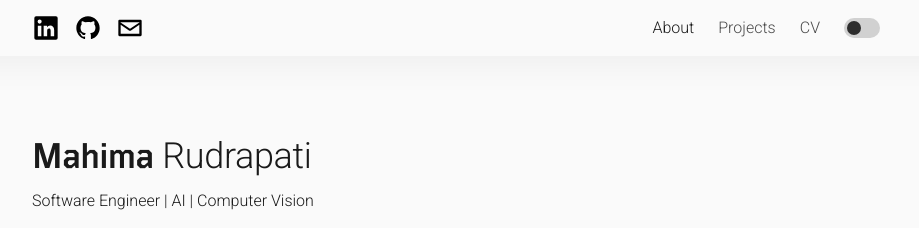
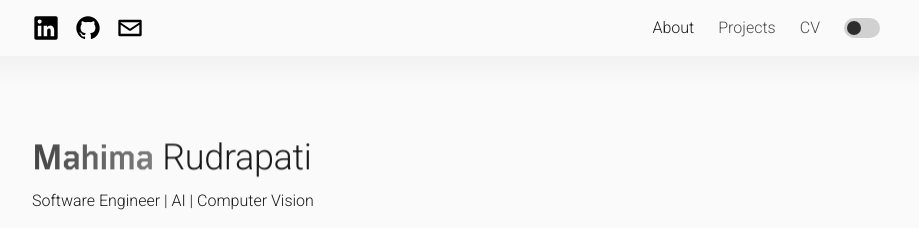
Before and after one commit to blanklavender/my-portfolio, a React (Vite) app: page / in a window 1280 px wide. Shown: the top 228 px of the page, without its empty margins (184-1103 px from the left). Built offline with nearby package versions, Linux system fonts and the light colour scheme.

Commit message:
added floating name

```diff
--- a/src/components/Navbar.tsx
+++ b/src/components/Navbar.tsx
@@ -65,7 +65,7 @@ const Navbar = () => {
             ))}
 
             <a
-              href={"https://drive.google.com/file/d/1vYJ0tsaBFvFXtqgT5e75k_Vxoxu7qsQm/view?usp=drive_link"}
+              href={CV_URL}
               target="_blank"
               rel="noopener noreferrer"
               className="nav-link text-base"
--- a/src/index.css
+++ b/src/index.css
@@ -50,6 +50,12 @@
 	--text-primary: #f0f3f7;
 	--text-secondary: #ccd2da;
 	--card-bg: linear-gradient(180deg, rgba(33, 36, 43, 0.95) 0%, rgba(22, 24, 29, 0.98) 100%);
+	/* Polished silver: bright highlights against the dark page */
+	--metal-name: linear-gradient(
+		90deg,
+		#ccd6e2 0%,
+		#ccd6e280 100%
+	);
 }
 
 /* Light Theme: inspired by thinkingmachines.ai */
@@ -66,6 +72,12 @@
 	--text-primary: #1a1a1a;
 	--text-secondary: #4a4a4a;
 	--card-bg: linear-gradient(180deg, rgba(255, 255, 255, 0.95) 0%, rgba(248, 248, 248, 0.98) 100%);
+	/* Graphite chrome: dark enough to stay legible on the near-white page */
+	--metal-name: linear-gradient(
+		90deg,
+		#454545 0%,
+		#676767d9 100%
+	);
 }
 
 html,body,#root {
@@ -88,11 +100,42 @@ body {
 	letter-spacing: -0.01em;
 	color: var(--accent-silver-bright);
 	display: inline-block;
+	animation: hero-float 8s ease-in-out infinite;
+	will-change: transform;
+}
+
+@keyframes hero-float {
+	0%,
+	100% {
+		transform: translateY(-4px);
+	}
+
+	50% {
+		transform: translateY(4px);
+	}
+}
+
+@media (prefers-reduced-motion: reduce) {
+	.hero-name {
+		animation: none;
+	}
 }
 
 .name-first {
 	font-family: 'TT Mussels', serif;
 	font-weight: 600;
+	display: inline-block;
+	background-image: var(--metal-name);
+}
+
+/* Fall back to solid text where background-clip: text is unsupported */
+@supports ((-webkit-background-clip: text) or (background-clip: text)) {
+	.name-first {
+		-webkit-background-clip: text;
+		background-clip: text;
+		color: transparent;
+		-webkit-text-fill-color: transparent;
+	}
 }
 
 .name-last {
--- a/src/links.ts
+++ b/src/links.ts
@@ -4,5 +4,5 @@ export const EMAIL = 'rudrapatimahima248@gmail.com';
 export const HRVIP_LAB = 'https://repashrvip.wordpress.com/';
 export const PAPER = 'https://ieeexplore.ieee.org/document/10919373';
 
-// TODO: replace with the shared Google Drive link for the CV PDF
-export const CV_URL = 'https://drive.google.com/file/d/REPLACE_ME/view?usp=sharing';
+export const CV_URL =
+  'https://drive.google.com/file/d/1vYJ0tsaBFvFXtqgT5e75k_Vxoxu7qsQm/view?usp=drive_link';
```
